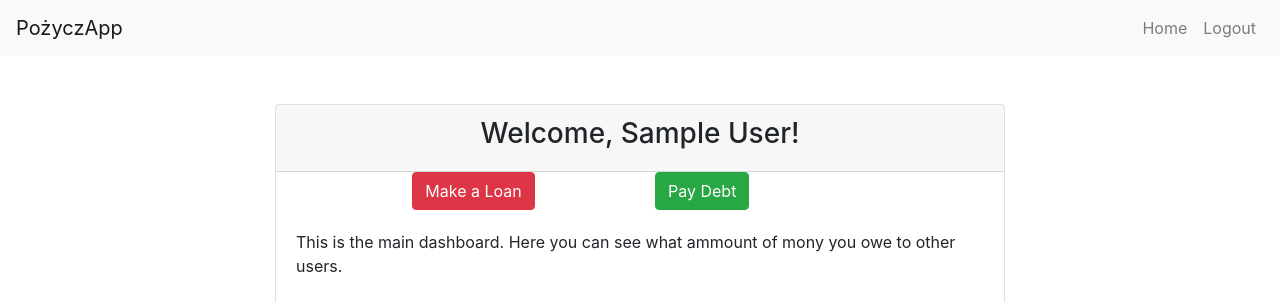
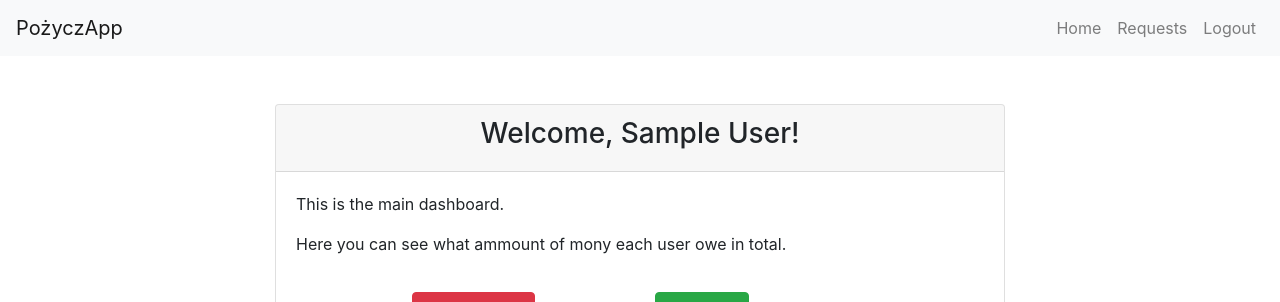
Before and after one commit to Kacprucha/ODwSI2023Z, a Flask app: page /home in a window 1280 px wide. Shown: the top 302 px of the page. Run offline with Flask 3, Linux system fonts and the light colour scheme; the visitor is signed in with stand-in values (Sample User, id 1); parts of the project's set-up code (start-up, migrations or seed data) failed here and were passed over; some libraries are stand-ins or nearby versions.

Commit message:
Adding new navbar option

```diff
--- a/website/templates/home.html
+++ b/website/templates/home.html
@@ -19,6 +19,9 @@
         <ul class="navbar-nav ml-auto">
             <li class="nav-item">
                 <a class="nav-link" href="/home">Home</a>
+            </li>
+            <li class="nav-item">
+                <a class="nav-link" href="/accept-request">Requests</a>
             </li>
             <li class="nav-item">
                 <a class="nav-link" href="/logout">Logout</a>
@@ -56,6 +59,10 @@
                 <div class="card-header">
                     <h3 class="text-center">Welcome, {{ username }}!</h3>
                 </div>
+                <div class="card-body">
+                    <p>This is the main dashboard.</p>
+                    <p>Here you can see what ammount of mony each user owe in total.</p>
+                </div>
                 <!-- Buttons to make a loan and pay a debt -->
                 <div class="container">
                     <div class="row justify-content-center">
@@ -67,9 +74,7 @@
                         </div>
                     </div>
                 </div>
-                <div class="card-body">
-                    <p>This is the main dashboard. Here you can see what ammount of mony you owe to other users.</p>
-                </div>
+                <br />
                 <table class="table table-bordered">
                     <thead>
                         <tr>
```
